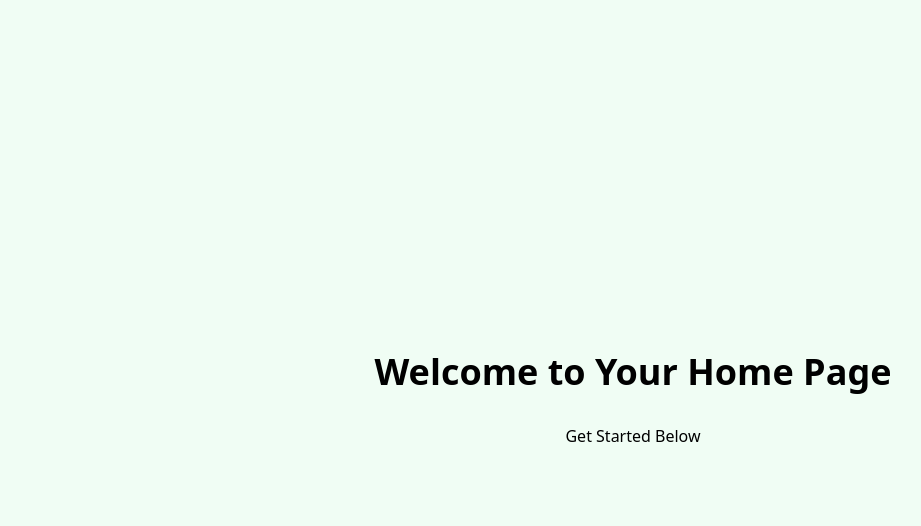
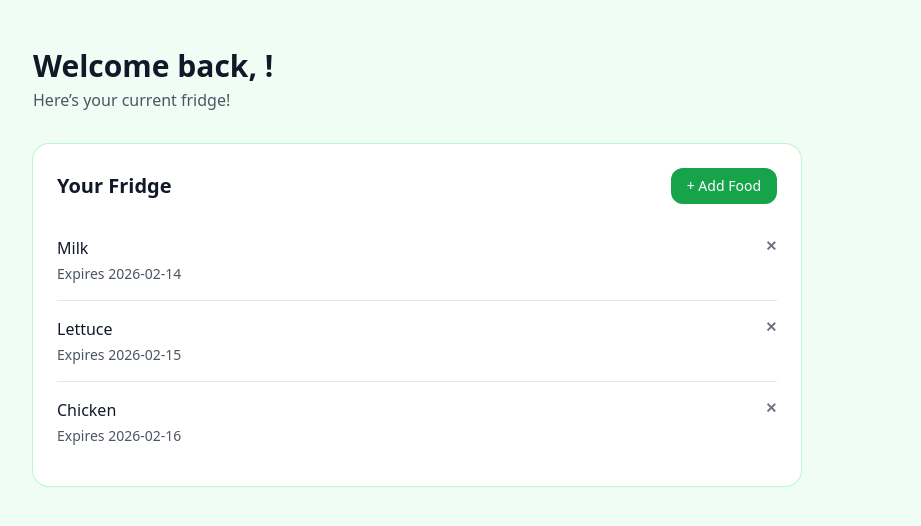
Before and after one commit to hvpham-yorku/project-group-8-keepfresh, a Next.js app in the folder frontend/: page /userhome in a window 1280 px wide. Before the commit this address had no page. Shown: the top 526 px of the page, without its empty margins (7-928 px from the left). Built offline with nearby package versions, Linux system fonts and the light colour scheme.

Commit message:
Add user home page

```diff
--- a/frontend/app/userhome/page.tsx
+++ b/frontend/app/userhome/page.tsx
@@ -1,20 +1,124 @@
 'use client';
-import { useEffect } from 'react';
-import { useRouter } from 'next/navigation';
+import { use, useEffect } from "react";
+import { useState } from "react";
+
+type Item = {
+  id: string;
+  itemName: string;
+  expiryDate: string; //YYYY-MM-DD format
+};
+
 
 export default function UserHome() {
-  const router = useRouter();
-  useEffect(() => {
-    const user_token = localStorage.getItem("user_token");
-    if(!user_token){
-      router.push("/login")
+  const [username, setUsername] = useState<string>('');
+  const [items, setItems] = useState<Item[]>([
+    { id: '1', itemName: 'Milk', expiryDate: '2026-02-14' },
+    { id: '2', itemName: 'Lettuce', expiryDate: '2026-02-15' },
+    { id: '3', itemName: 'Chicken', expiryDate: '2026-02-16' },
+  ]);
+
+    const [error, setError] = useState<string>('');
+
+    useEffect(() => {
+      const storedUsername = localStorage.getItem('username');
+      if (storedUsername) {
+        setUsername(storedUsername);
+      }
+    }, []);
+
+    const handleAdd = () => {
+    const itemName = prompt('Enter Food Name: ');
+
+    if(!itemName|| itemName.trim() === ''){
+      setError('Food name is required');
+      return;
     }
-  }, []);
+
+    const expiryDate = prompt('Enter expiry date (YYYY-MM-DD):');
+    if(!expiryDate|| expiryDate.trim() === ''){
+      setError('Date is required'); //going to revisit to see if i can add a formatter to force date format
+      return;
+    }
+
+    const newItem: Item = {
+      id: Date.now().toString(),
+      itemName: itemName.trim(),
+      expiryDate: expiryDate.trim(),
+    };
+    setItems((prev) => [...prev, newItem]);
+    setUsername
+    setError('');
+  }
+
+    const handleDelete = (id: string) => {
+      setItems((prev) => prev.filter((item) => item.id !== id));
+  };
 
   return (
-    <div className="min-h-screen flex flex-col items-center justify-center p-8 gap-4 bg-green-50">
-      <h1 className="text-4xl font-bold">Welcome to Your Home Page</h1>
-      <p className="mt-4">Get Started Below</p>
+  <div className="min-h-screen bg-green-50">
+    <div className="px-10 py-12">
+      <div className="max-w-3xl space-y-8">
+        <div className="space-y-1">
+          <h1 className="text-3xl font-semibold text-gray-900">
+            Welcome back, <span className="font-bold">{username}!</span>
+          </h1>
+          <p className="text-gray-600">
+            Here’s your current fridge!
+          </p>
+        </div>
+        <div className="bg-white rounded-2xl p-6 shadow-sm ring-1 ring-green-200">
+          <div className="flex items-center justify-between mb-4">
+            <h2 className="text-xl font-semibold text-gray-900">
+              Your Fridge
+            </h2>
+            <button
+              onClick={handleAdd}
+              className="rounded-xl bg-green-600 px-4 py-2 text-sm font-medium text-white hover:bg-green-700"
+            >
+              + Add Food
+            </button>
+          </div>
+
+          {error && (
+            <p className="mb-3 text-sm font-medium text-red-600">
+              {error}
+            </p>
+          )}
+
+          {items.length === 0 ? (
+            <p className="text-gray-600 text-sm">
+              No items yet. Add your first food item!
+            </p>
+          ) : (
+            <ul className="divide-y divide-gray-200">
+              {items.map((item) => (
+                <li key={item.id} className="py-4">
+                  <div className="flex items-start justify-between">
+                    <div className="space-y-1">
+                      <p className="text-base font-medium text-gray-900">
+                        {item.itemName}
+                      </p>
+                      <p className="text-sm text-gray-600">
+                        Expires {item.expiryDate}
+                      </p>
+                    </div>
+
+                    <button
+                      onClick={() => handleDelete(item.id)}
+                      className="text-sm font-semibold text-gray-500 hover:text-red-600"
+                      aria-label={`Delete ${item.itemName}`}
+                    >
+                      ✕
+                    </button>
+                  </div>
+                </li>
+              ))}
+            </ul>
+          )}
+        </div>
+      </div>
     </div>
-  );
+  </div>
+);
+
 }
```
